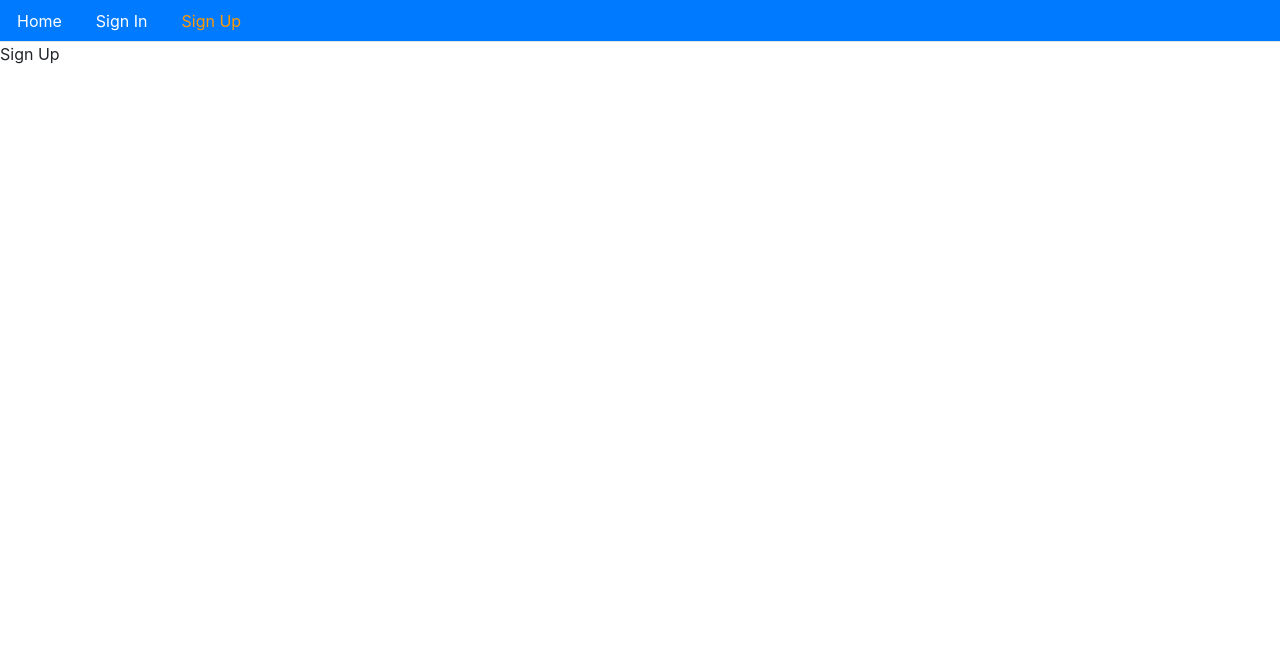
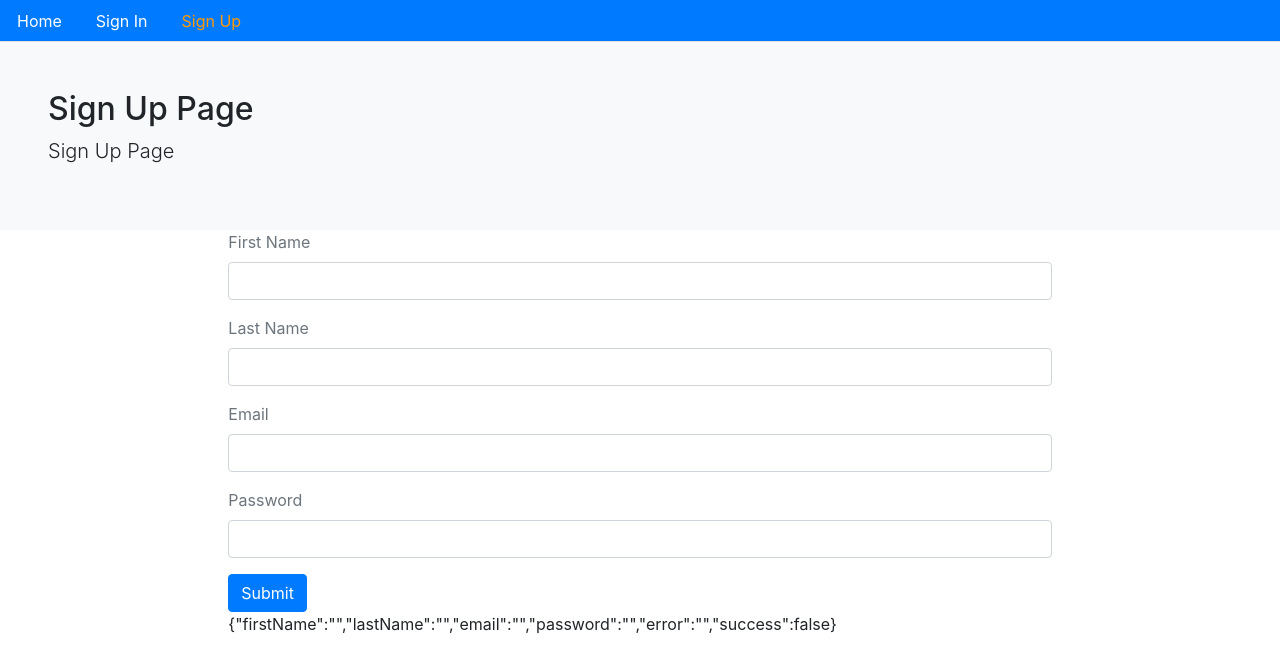
Before and after one commit to MarcelDurganteDev/20220329_nodejs_ecommerce, a React (Create React App) app in the folder frontend/: page /signup in a window 1280 px wide. Shown: the top 672 px of the page. Built offline with nearby package versions, Linux system fonts and the light colour scheme.

Commit message:
LAYOUT component, .env file, SIGNUP FORM handleChange

```diff
--- a/frontend/src/Routes.jsx
+++ b/frontend/src/Routes.jsx
@@ -3,13 +3,10 @@ import { BrowserRouter, Switch, Route } from 'react-router-dom';
 import Signin from './user/Signin';
 import Signup from './user/Signup';
 import Home from './core/Home';
-import Menu from './core/Menu';
-
 
 const Routes = ( ) => {
     return (
         <BrowserRouter>
-            <Menu />
             {/* A <Switch> looks through its children <Route>s and
                 renders the first one that matches the current URL. */}
             <Switch>
--- /dev/null
+++ b/frontend/src/config.jsx
@@ -0,0 +1 @@
+export const API = process.env.REACT_APP_API_URL;
--- a/frontend/src/core/Home.jsx
+++ b/frontend/src/core/Home.jsx
@@ -1,11 +1,12 @@
 import React from 'react';
+import Layout from './Layout';
 
 const Home = () => {
-return (
-    <div>
-            <div>Home</div>
-        </div>
+    return (
+        <Layout title="Home Page" description="Node React E-commerce">
+            ...
+        </Layout>
     );
-}
+};
 
 export default Home;
--- /dev/null
+++ b/frontend/src/core/Layout.jsx
@@ -0,0 +1,20 @@
+import React from 'react';
+import Menu from './Menu';
+
+const Layout = ({
+    title = 'Title',
+    description = 'Description',
+    className,
+    children
+}) => (
+    <div>
+        <Menu />
+        <div className="bg-light p-5 ">
+            <h2>{title}</h2>
+            <p className="lead"> {description}</p>
+        </div>
+        <div className={className}>{children}</div>
+    </div>
+);
+
+export default Layout;
--- a/frontend/src/user/Signin.jsx
+++ b/frontend/src/user/Signin.jsx
@@ -1,10 +1,11 @@
-import React from 'react'
+import React from 'react';
+import Layout from '../core/Layout';
 
 const Signin = () => {
     return (
-        <div>
-            <div>Sign In</div>
-        </div>
+        <Layout title="Sign In Page" description="Sign In Page">
+            ...
+        </Layout>
     );
 };
 export default Signin;
--- a/frontend/src/user/Signup.jsx
+++ b/frontend/src/user/Signup.jsx
@@ -1,10 +1,76 @@
-import React from 'react';
+import React, { useState } from 'react';
+import Layout from '../core/Layout';
 
 const Signup = () => {
+    const [inputValues, setInputValues] = useState({
+        firstName: '',
+        lastName: '',
+        email: '',
+        password: '',
+        error: '',
+        success: false
+    });
+
+    /**
+     * @desc: A higher-order function is one which either a) takes a function as an argument or b) returns a function.
+     */
+
+    const handleChange = event => {
+        const { name, value } = event.target;
+        setInputValues({ ...inputValues, error: false, [name]: value });
+    };
+
+    const signUpForm = () => (
+        <form>
+            <div className="form-group">
+                <label className="text-muted">First Name</label>
+                <input
+                    onChange={handleChange}
+                    type="text"
+                    name="firstName"
+                    className="form-control"
+                />
+            </div>
+            <div className="form-group">
+                <label className="text-muted">Last Name</label>
+                <input
+                    onChange={handleChange}
+                    type="text"
+                    name="lastName"
+                    className="form-control"
+                />
+            </div>
+            <div className="form-group">
+                <label className="text-muted">Email</label>
+                <input
+                    onChange={handleChange}
+                    type="email"
+                    name="email"
+                    className="form-control"
+                />
+            </div>
+            <div className="form-group">
+                <label className="text-muted">Password</label>
+                <input
+                    onChange={handleChange}
+                    type="password"
+                    name="password"
+                    className="form-control"
+                />
+            </div>
+            <button className="btn btn-primary">Submit</button>
+        </form>
+    );
+
     return (
-        <div>
-            <div>Sign Up</div>
-        </div>
+        <Layout
+            title="Sign Up Page"
+            description="Sign Up Page"
+            className="container col-md-8 offset-md-2"
+        >
+            {signUpForm()}
+            {JSON.stringify(inputValues)}
+        </Layout>
     );
 };
 export default Signup;
```
